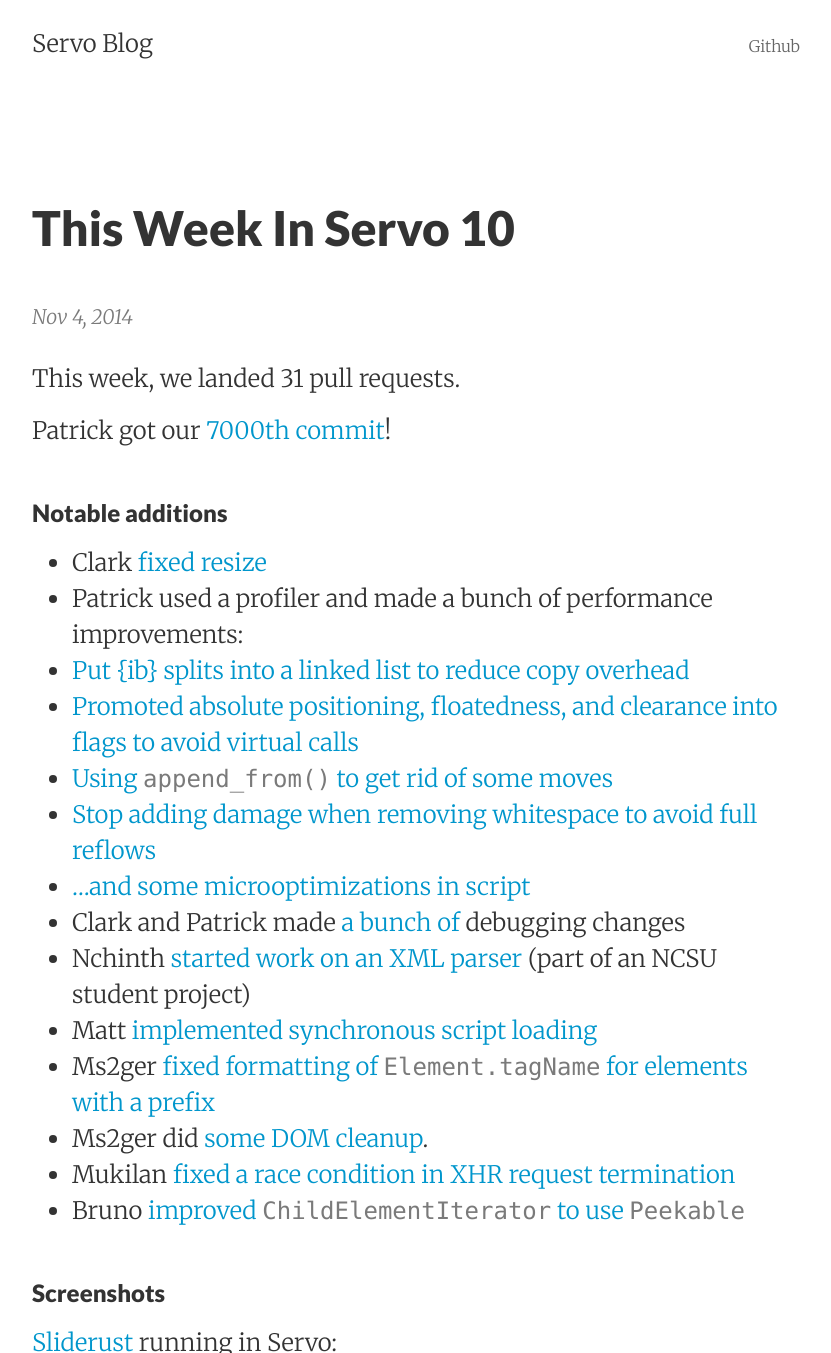
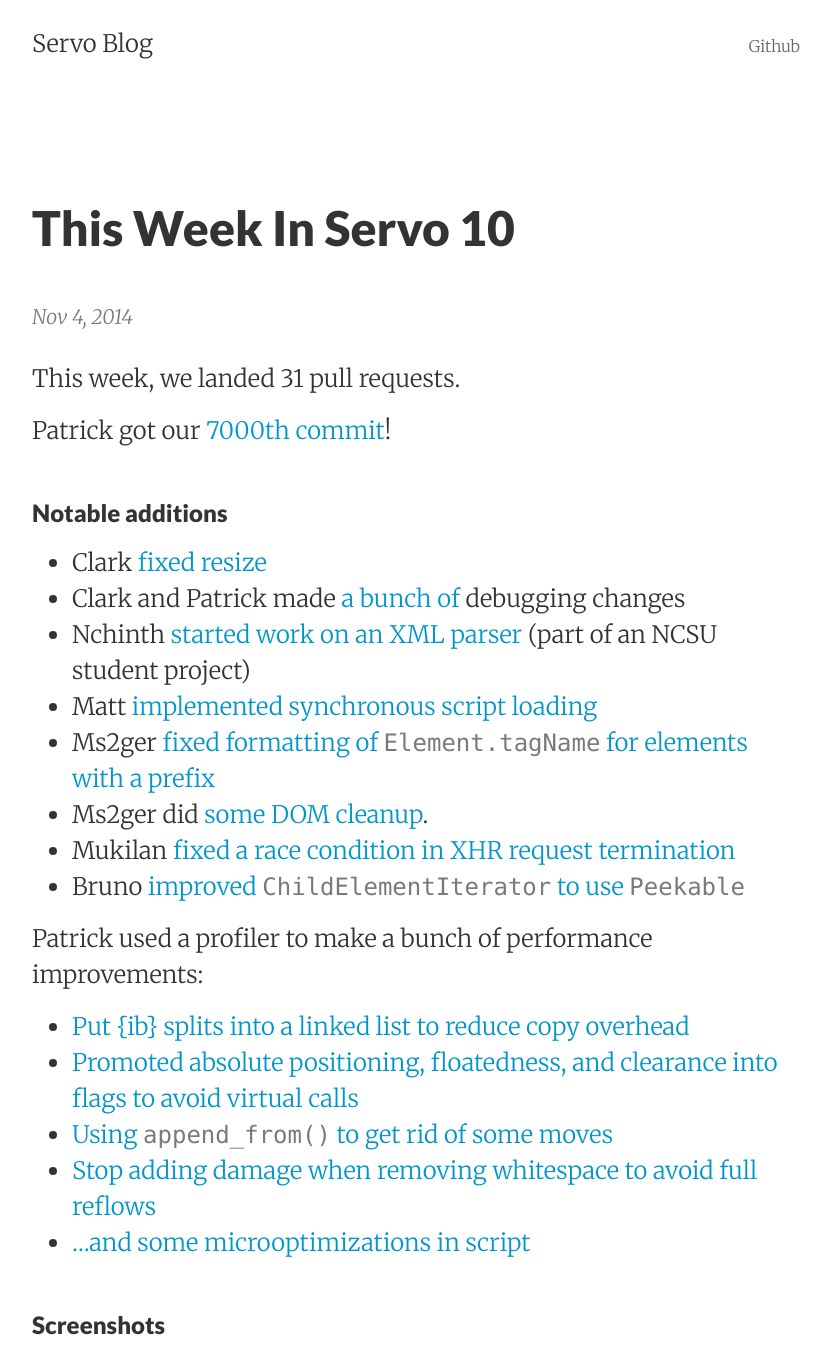
Before and after one commit to servo/blog.servo.org, a Jekyll site: the page built from _posts/2014-11-04-twis-10.md, in a window 1280 px wide and 1400 px high, cut to the strip 0-1353 px from the top of the window. Shown: the whole strip, without its empty margins (224-1055 px from the left). Built offline with Jekyll 4.4.1, drawn with Linux system fonts in a browser that asks for light colours; some of the changed lines change nothing that is shown.

Commit message:
fix formatting

```diff
--- a/_posts/2014-11-04-twis-10.md
+++ b/_posts/2014-11-04-twis-10.md
@@ -12,12 +12,6 @@
 
 ###Notable additions
  - Clark [fixed resize](https://github.com/servo/servo/pull/3826)
- - Patrick used a profiler and made a bunch of performance improvements:
-  - [Put {ib} splits into a linked list to reduce copy overhead](https://github.com/servo/servo/pull/3840)
-  - [Promoted absolute positioning, floatedness, and clearance into flags to avoid virtual calls](https://github.com/servo/servo/pull/3843)
-  - [Using `append_from()` to get rid of some moves](https://github.com/servo/servo/pull/3839)
-  - [Stop adding damage when removing whitespace to avoid full reflows](https://github.com/servo/servo/pull/3841)
-  - [...and some microoptimizations in script](https://github.com/servo/servo/pull/3835)
  - Clark and Patrick made [a](https://github.com/servo/servo/pull/3833) [bunch](https://github.com/servo/servo/pull/3827) [of](https://github.com/servo/servo/pull/3828) debugging changes
  - Nchinth [started work on an XML parser](https://github.com/servo/servo/pull/3718) (part of an NCSU student project)
  - Matt [implemented synchronous script loading](https://github.com/servo/servo/pull/3721)
@@ -25,6 +19,14 @@
  - Ms2ger did [some](https://github.com/servo/servo/pull/3871) [DOM](https://github.com/servo/servo/pull/3853) [cleanup](https://github.com/servo/servo/pull/3863).
  - Mukilan [fixed a race condition in XHR request termination](https://github.com/servo/servo/pull/3732)
  - Bruno [improved `ChildElementIterator` to use `Peekable`](https://github.com/servo/servo/pull/3864)
+
+Patrick used a profiler to make a bunch of performance improvements:
+
+ - [Put {ib} splits into a linked list to reduce copy overhead](https://github.com/servo/servo/pull/3840)
+ - [Promoted absolute positioning, floatedness, and clearance into flags to avoid virtual calls](https://github.com/servo/servo/pull/3843)
+ - [Using `append_from()` to get rid of some moves](https://github.com/servo/servo/pull/3839)
+ - [Stop adding damage when removing whitespace to avoid full reflows](https://github.com/servo/servo/pull/3841)
+ - [...and some microoptimizations in script](https://github.com/servo/servo/pull/3835)
 
 ###Screenshots
 
```
